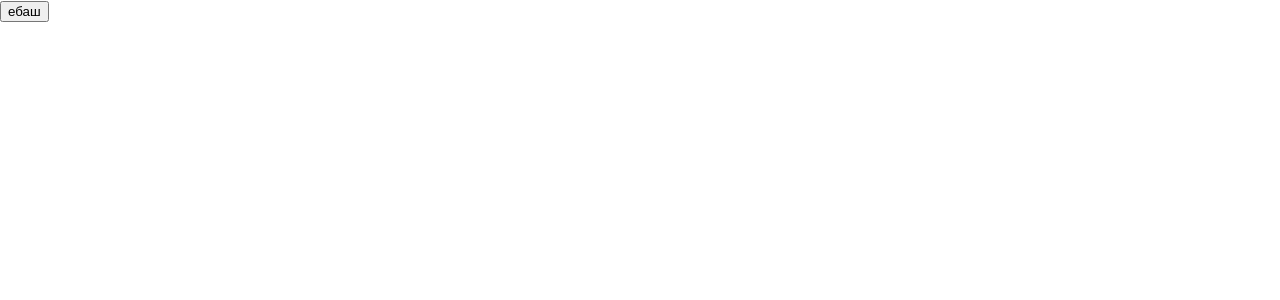
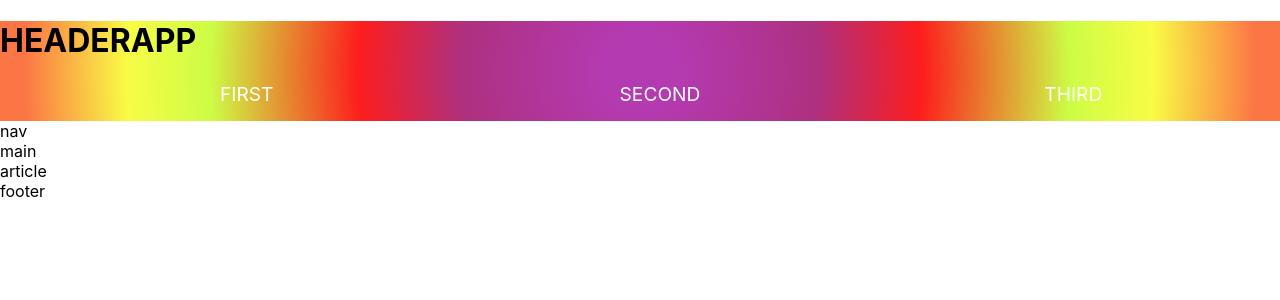
Before and after one commit to Eugene-axe/cocktail, a React (Create React App) app: page / in a window 1280 px wide. Shown: the top 300 px of the page. Built offline with nearby package versions, Linux system fonts and the light colour scheme.

Commit message:
[create] ingredientsSlice

```diff
--- a/package.json
+++ b/package.json
@@ -13,6 +13,7 @@
     "react-redux": "^8.0.2",
     "react-router-dom": "^6.3.0",
     "react-scripts": "5.0.1",
+    "styled-components": "^5.3.5",
     "web-vitals": "^2.1.4"
   },
   "scripts": {
--- a/src/App.js
+++ b/src/App.js
@@ -1,27 +1,10 @@
 import React from "react";
-import { useDispatch } from "react-redux";
-import {
-  fetchDrinkById,
-  fetchDrinksByFirstLetter,
-  fetchDrinksByName,
-} from "./features/drinks/drinksSlice";
-// import { Counter } from "./features/counter/Counter";
+import { LayoutApp } from "./components/LayoutApp";
 
 function App() {
-  const dispatch = useDispatch();
-  const handleButtonClick = (event) => {
-    console.log("click");
-    dispatch(fetchDrinksByName("margarita"));
-    dispatch(fetchDrinksByFirstLetter("a"));
-    dispatch(fetchDrinkById("11007"));
-  };
   return (
     <div className="App">
-      <header className="App-header">
-        <button type="button" onClick={handleButtonClick}>
-          ебаш
-        </button>
-      </header>
+      <LayoutApp />
     </div>
   );
 }
--- a/src/app/store.js
+++ b/src/app/store.js
@@ -1,10 +1,12 @@
-import { configureStore } from '@reduxjs/toolkit';
-import counterReducer from '../features/counter/counterSlice';
-import drinksReducer from '../features/drinks/drinksSlice';
+import { configureStore } from "@reduxjs/toolkit";
+import counterReducer from "../features/counter/counterSlice";
+import drinksReducer from "../features/drinks/drinksSlice";
+import ingredientsReducer from "../features/ingredients/ingredientsSlice";
 
 export const store = configureStore({
   reducer: {
     counter: counterReducer,
-    drinks: drinksReducer
+    drinks: drinksReducer,
+    ingredients: ingredientsReducer,
   },
 });
--- /dev/null
+++ b/src/components/HeaderApp.js
@@ -0,0 +1,26 @@
+import React from "react";
+import styled from "styled-components";
+import { NavigationApp } from "./NavigationApp";
+
+const Header = styled.header`
+  background: rgb(180, 58, 177);
+  background: radial-gradient(
+    circle,
+    rgba(180, 58, 177, 1) 6%,
+    rgba(174, 48, 127, 1) 28%,
+    rgba(253, 29, 29, 1) 44%,
+    rgba(205, 252, 69, 1) 67%,
+    rgba(248, 252, 69, 1) 80%,
+    rgba(252, 117, 69, 1) 96%
+  );
+  height: 100px;
+`;
+
+export const HeaderApp = () => {
+  return (
+    <Header>
+      <h1>HEADERAPP</h1>
+      <NavigationApp />
+    </Header>
+  );
+};
--- /dev/null
+++ b/src/components/LayoutApp.js
@@ -0,0 +1,16 @@
+import React from "react";
+import { HeaderApp } from "./HeaderApp";
+
+export const LayoutApp = () => {
+  return (
+    <>
+      <HeaderApp />
+      <nav>nav</nav>
+      <main>
+        main
+        <article>article</article>
+      </main>
+      <footer>footer</footer>
+    </>
+  );
+};
--- /dev/null
+++ b/src/components/NavigationApp.js
@@ -0,0 +1,40 @@
+import React from "react";
+import { Link } from "react-router-dom";
+import styled from "styled-components";
+
+const Nav = styled.nav``;
+const NavList = styled.ul`
+  list-style-type: none;
+  display: flex;
+  flex-direction: row;
+`;
+const ListItem = styled.li`
+  flex: 1;
+  text-align: center;
+  text-transform: uppercase;
+  font-size: 1.2rem;
+  a {
+    color: #fff;
+    text-decoration: none;
+  }
+`;
+
+const NavListItem = ({ path, title }) => {
+  return (
+    <ListItem>
+      <Link to={path}>{title}</Link>
+    </ListItem>
+  );
+};
+
+export const NavigationApp = () => {
+  return (
+    <Nav>
+      <NavList>
+        <NavListItem path="/" title="first" />
+        <NavListItem path="/" title="second" />
+        <NavListItem path="/" title="third" />
+      </NavList>
+    </Nav>
+  );
+};
--- a/src/features/drinks/drinksAPI.js
+++ b/src/features/drinks/drinksAPI.js
@@ -10,11 +10,13 @@ export const getDrinksByFirstLetter = async (letter = "") => {
   const result = await API.get(`search.php?f=${letter}`);
   return result.data.drinks;
 };
+export const getDrinksByIngredient = async (ingredient = "") => {
+  const result = await API.get(`filter.php?i=${ingredient}`);
+  return result.data.drinks;
+};
 
 export const getDrinkById = async (id = "") => {
-  console.log("kkk");
   const result = await API.get(`lookup.php?i=${id}`);
-  console.log(result.data.drinks[0]);
   return result.data.drinks[0];
 };
 
--- a/src/features/drinks/drinksSlice.js
+++ b/src/features/drinks/drinksSlice.js
@@ -2,6 +2,7 @@ import { createAsyncThunk, createSlice } from "@reduxjs/toolkit";
 import {
   getDrinkById,
   getDrinksByFirstLetter,
+  getDrinksByIngredient,
   getDrinksByName,
   getRandomDrink,
 } from "./drinksAPI";
@@ -18,6 +19,14 @@ export const fetchDrinksByFirstLetter = createAsyncThunk(
   "drinks/fetchDrinksByFirstLetter",
   async (letter) => {
     const response = await getDrinksByFirstLetter(letter);
+    return response;
+  }
+);
+
+export const fetchDrinksByIngredient = createAsyncThunk(
+  "drinks/fetchDrinksByIngredient",
+  async (ingredient) => {
+    const response = await getDrinksByIngredient(ingredient);
     return response;
   }
 );
@@ -53,6 +62,9 @@ const drinksSlice = createSlice({
       .addCase(fetchDrinksByFirstLetter.fulfilled, (state, action) => {
         state.drinks = action.payload;
       })
+      .addCase(fetchDrinksByIngredient.fulfilled, (state, action) => {
+        state.drinks = action.payload;
+      })
       .addCase(fetchDrinkById.fulfilled, (state, action) => {
         state.drink = action.payload;
       })
@@ -63,3 +75,7 @@ const drinksSlice = createSlice({
 });
 
 export default drinksSlice.reducer;
+
+export const drinks = (state) => state.drinks.drinks;
+export const drink = (state) => state.drinks.drink;
+export const drinkStatus = (state) => state.drinks.status;
--- /dev/null
+++ b/src/features/ingredients/ingredientsApi.js
@@ -0,0 +1,19 @@
+import API from "../../api";
+
+export const searchIngredientsByName = async (name = "") => {
+  const url = `search.php?i=${name}`;
+  const result = await API.get(url);
+  return result.data.ingredients;
+};
+
+export const getIngredientById = async (id = "") => {
+  const url = `lookup.php?iid=${id}`;
+  const result = await API.get(url);
+  return result.data.ingredients[0];
+};
+
+export const getAllIngredients = async () => {
+  const url = `list.php?i=list`;
+  const result = await API.get(url);
+  return result.data.drinks;
+};
--- /dev/null
+++ b/src/features/ingredients/ingredientsSlice.js
@@ -0,0 +1,58 @@
+import { createAsyncThunk, createSlice } from "@reduxjs/toolkit";
+import {
+  getAllIngredients,
+  getIngredientById,
+  searchIngredientsByName,
+} from "./ingredientsApi";
+
+export const fetchIngredientsByName = createAsyncThunk(
+  "ingredients/fetchIngredientsByName",
+  async (name) => {
+    const response = await searchIngredientsByName(name);
+    return response;
+  }
+);
+
+export const fetchIngredientById = createAsyncThunk(
+  "ingredients/fetchIngredientById",
+  async (id) => {
+    const response = await getIngredientById(id);
+    return response;
+  }
+);
+
+export const fetchAllIngredients = createAsyncThunk(
+  "ingredients/fetchAllIngredients",
+  async () => {
+    const response = await getAllIngredients();
+    return response;
+  }
+);
+
+const ingredientsSlice = createSlice({
+  name: "ingredients",
+  initialState: {
+    ingredient: {},
+    ingredients: [],
+    status: "idle",
+  },
+  extraReducers(build) {
+    build
+      .addCase(fetchIngredientsByName.fulfilled, (state, action) => {
+        state.ingredients = action.payload;
+      })
+      .addCase(fetchIngredientById.fulfilled, (state, action) => {
+        console.log(action.payload);
+        state.ingredient = action.payload;
+      })
+      .addCase(fetchAllIngredients.fulfilled, (state, action) => {
+        state.ingredients = action.payload;
+      });
+  },
+});
+
+export default ingredientsSlice.reducer;
+
+export const ingredients = (state) => state.ingredients.ingredients;
+export const ingredient = (state) => state.ingredients.ingredient;
+export const ingredientStatus = (state) => state.ingredients.status;
--- a/src/index.css
+++ b/src/index.css
@@ -1,13 +1,14 @@
 body {
   margin: 0;
-  font-family: -apple-system, BlinkMacSystemFont, 'Segoe UI', 'Roboto', 'Oxygen',
-    'Ubuntu', 'Cantarell', 'Fira Sans', 'Droid Sans', 'Helvetica Neue',
+  padding: 0;
+  font-family: -apple-system, BlinkMacSystemFont, "Segoe UI", "Roboto", "Oxygen",
+    "Ubuntu", "Cantarell", "Fira Sans", "Droid Sans", "Helvetica Neue",
     sans-serif;
   -webkit-font-smoothing: antialiased;
   -moz-osx-font-smoothing: grayscale;
 }
 
 code {
-  font-family: source-code-pro, Menlo, Monaco, Consolas, 'Courier New',
+  font-family: source-code-pro, Menlo, Monaco, Consolas, "Courier New",
     monospace;
 }
--- a/src/index.js
+++ b/src/index.js
@@ -1,17 +1,22 @@
-import React from 'react';
-import { createRoot } from 'react-dom/client';
-import { Provider } from 'react-redux';
-import { store } from './app/store';
-import App from './App';
-import './index.css';
+import React from "react";
+import { createRoot } from "react-dom/client";
+import { Provider } from "react-redux";
+import { store } from "./app/store";
+import { HashRouter, Routes, Route } from "react-router-dom";
+import App from "./App";
+import "./index.css";
 
-const container = document.getElementById('root');
+const container = document.getElementById("root");
 const root = createRoot(container);
 
 root.render(
   <React.StrictMode>
     <Provider store={store}>
-      <App />
+      <HashRouter>
+        <Routes>
+          <Route path="/" element={<App />} />
+        </Routes>
+      </HashRouter>
     </Provider>
   </React.StrictMode>
 );
```
Also changed, not shown: 1 other file (tests, documents, lock files or other folders).
